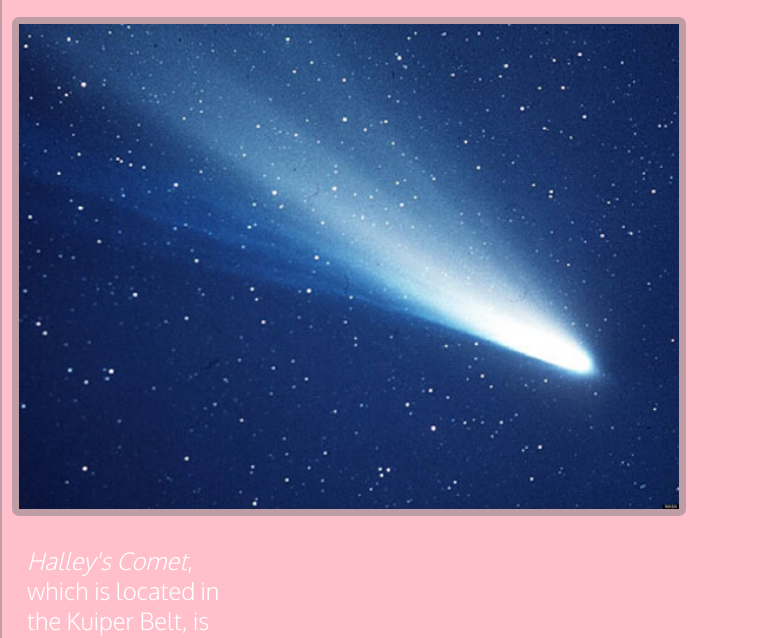
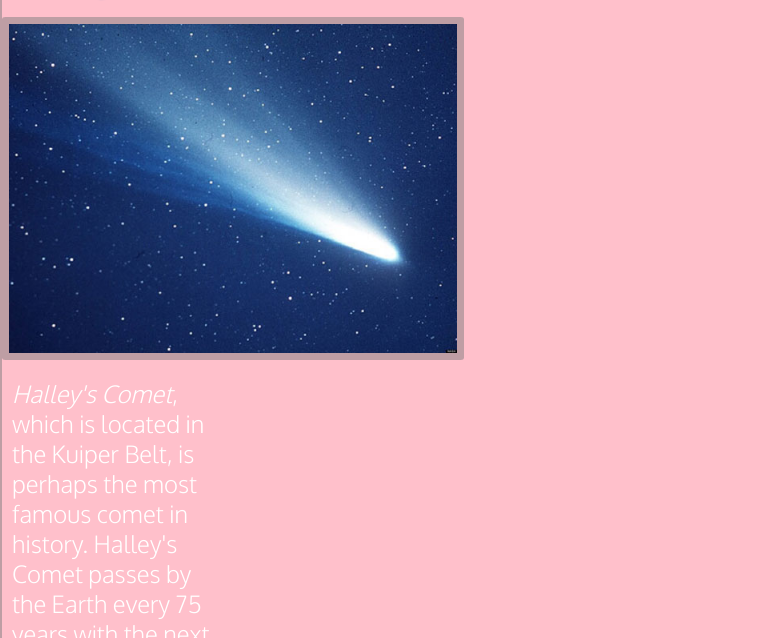
Before and after one commit to BNJMNwd/Use-Me-, a plain HTML site: page index.html in a window 768 px wide. Shown: the part 162-800 px from the top of the page. Drawn offline with Linux system fonts and the light colour scheme.

Commit message:
main pic complete
pic good
<p> needs help

```diff
--- a/CSS/style1.css
+++ b/CSS/style1.css
@@ -126,21 +126,22 @@ h2, h3 {
 
 /*--------main photo start  ------*/
 
-	#mainphoto img {
+#mainphotosection img {
+
+	border: 7px solid rgba(126, 126, 126, .5);
+	border-radius: 00.729166666%;
 	float: left;
-	margin: 0 0 30px 0;
-	border: solid 7px rgba(126, 126, 126, .5);
-	border-radius: 7px;
+	margin-left: 10px;
+	width: 58.333333333%;
+	height: 42.8125%
 }
 
-#mainphoto p {
+#mainphotosection p {
 	padding: 0 10px;
 }
 
-#mainpic {
-	float: left;
-	margin-left: 10px;
-}
+
+
 /*--------main pic end ------*/
 
 
@@ -328,11 +329,20 @@ wrapper {
 }
 
 
+#mainphotosection img {
+	float: none;
+	margin: 0 auto;
+}
+
+#mainphotosection p {
+	margin: 15px auto;
+}
 
 
 #wrapper {
 background-color: pink;
 }
+
 
 
 }
--- a/index.html
+++ b/index.html
@@ -27,7 +27,7 @@
 	</header>
 
 
-	<div id="mainphoto">
+	<div id="mainphotosection">
 		<h2>Halley's Comet</h2>
 			<div id="mainpic"><img src="Images/Comet%201.jpg" width="660" height="485" alt="Photo%20of%20Halley's%20Comet%20in%20space"></div>
 
```
